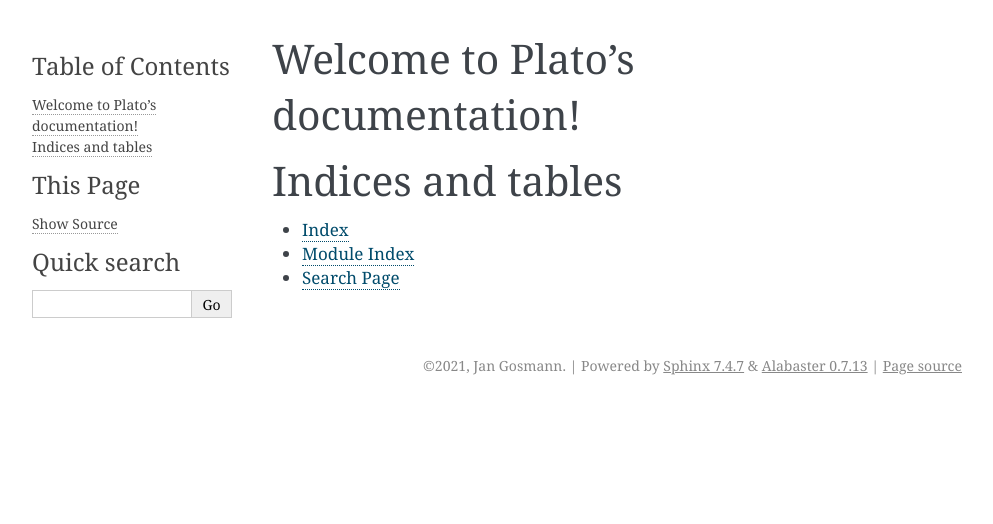
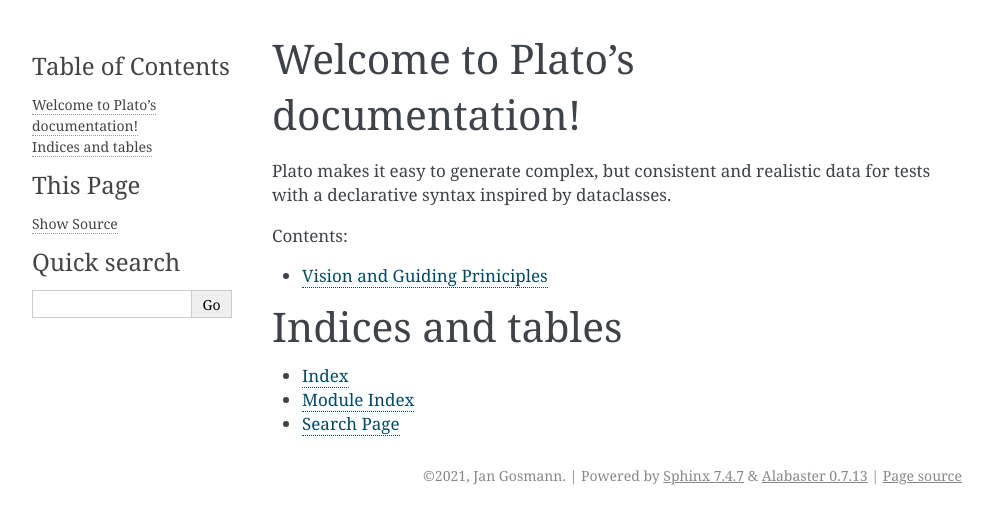
Before and after one commit to py-plato/plato, a Sphinx documentation site: the page built from docs/index.rst, in a window 1280 px wide. Shown: the top 524 px of the page, without its empty margins (148-1141 px from the left). Built offline with Sphinx 7.4.7, drawn with Linux system fonts in a browser that asks for light colours.

Commit message:
Add vision to documentation

```diff
--- a/docs/index.rst
+++ b/docs/index.rst
@@ -6,9 +6,16 @@
 Welcome to Plato's documentation!
 =================================
 
+Plato makes it easy to generate complex,
+but consistent and realistic data for tests
+with a declarative syntax
+inspired by dataclasses.
+
 .. toctree::
    :maxdepth: 2
    :caption: Contents:
+
+   vision
 
 
 
```
Also changed, not shown: docs/vision.rst (added, +26 -0 lines).
